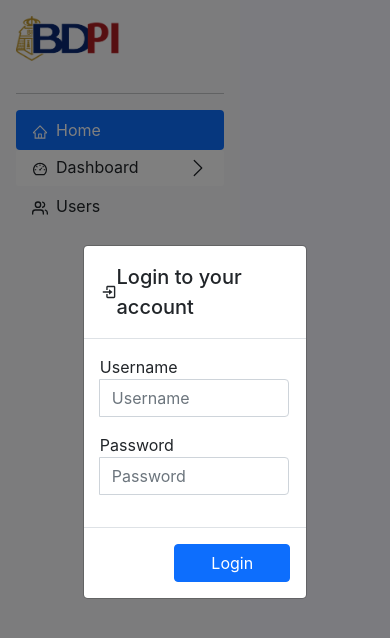
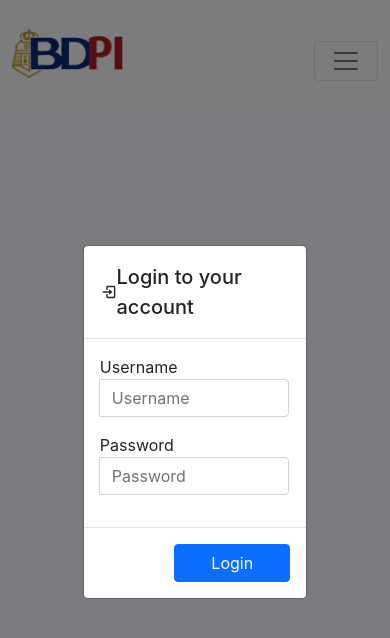
Before and after one commit to bryanlontoc06/banking_web_app, a React (Create React App) app: page /profile in a window 390 px wide. Shown: the top 638 px of the page. Built offline with nearby package versions, Linux system fonts and the light colour scheme.

Commit message:
Feature/responsiveness (#27)
* - mobile responsiveness done

* - fix responsiveness

```diff
--- a/package.json
+++ b/package.json
@@ -3,6 +3,7 @@
   "version": "0.1.0",
   "private": true,
   "dependencies": {
+    "@material-ui/core": "^4.12.3",
     "@testing-library/jest-dom": "^5.14.1",
     "@testing-library/react": "^11.2.7",
     "@testing-library/user-event": "^12.8.3",
--- a/src/App.js
+++ b/src/App.js
@@ -1,7 +1,6 @@
 import './App.css'
 import Layout from './components/Layout';
 import AppProvider from './components/Global/AppContext'
-
 
 function App() {
   return (
--- a/src/components/Layout/hooks.js
+++ b/src/components/Layout/hooks.js
@@ -1,10 +1,12 @@
 import {useState} from 'react'
 import useSessionStorage from './useSessionStorage'
 import useLocalStorage from '../Users/useLocalStorage';
+import useMediaQuery from '@material-ui/core/useMediaQuery'
 
 
 const useHooks = () => {
 
+    const matchesMD = useMediaQuery('(min-width: 768px)')
     const [usernameInput, setUsernameInput] = useState('')
     const [passwordInput, setPasswordInput] = useState('')
     const [selected, setSelected] = useSessionStorage('selectedMenu', '');
@@ -80,7 +82,8 @@ const useHooks = () => {
         historiesSelected,
         handleSelectedMenu,
         handleCheckUser,
-        handleLogout
+        handleLogout,
+        matchesMD
     }
 }
 
--- a/src/components/Layout/index.js
+++ b/src/components/Layout/index.js
@@ -23,6 +23,12 @@ import LinkComponent from './LinkComponent';
 import LoginModalComponent from './LoginComponent';
 import UserSectionComponent from './UserSectionComponent';
 
+// React Bootstrap
+import Navbar from 'react-bootstrap/Navbar'
+import Container from 'react-bootstrap/Container'
+import Nav from 'react-bootstrap/Nav'
+import NavDropdown from 'react-bootstrap/NavDropdown'
+
 
 
 const Index = () => {
@@ -39,13 +45,15 @@ const Index = () => {
         historiesSelected,
         handleSelectedMenu,
         handleCheckUser,
-        handleLogout
+        handleLogout,
+        matchesMD
     } = useHooks();
 
 
     return (
         <>
             <Router>
+                {matchesMD ?
             <div className="side-bar d-flex flex-column flex-shrink-0 p-3 bg-light" styled={{width: '280px'}}>
                 <a href="/" onClick={() => handleSelectedMenu(0)} className="d-flex align-items-center mb-3 mb-md-0 me-md-auto link-dark text-decoration-none">
                     <span className="fs-4"><img src={bankLogo} style={{width: '50%'}} alt="Bank Logo"/></span>
@@ -131,6 +139,38 @@ const Index = () => {
                     handleLogout={handleLogout}
                 />}
         </div>
+         :
+        <Navbar bg="light" expand="lg">
+            <Container>
+                <Navbar.Brand href="/">
+                    <a href="/" onClick={() => handleSelectedMenu(0)} className="d-flex align-items-center mb-3 mb-md-0 me-md-auto link-dark text-decoration-none">
+                        <span className="fs-4"><img src={bankLogo} style={{width: '50%'}} alt="Bank Logo"/></span>
+                    </a>
+                </Navbar.Brand>
+                <Navbar.Toggle aria-controls="basic-navbar-nav" />
+                <Navbar.Collapse id="basic-navbar-nav">
+                <Nav className="me-auto">
+                    <Nav.Link href="/">Home</Nav.Link>
+                    <NavDropdown title="Dashboard" id="basic-nav-dropdown">
+                    <NavDropdown.Item href="/dashboard/withdrawals">Withdrawals</NavDropdown.Item>
+                    <NavDropdown.Item href="/dashboard/deposits">Deposits</NavDropdown.Item>
+                    <NavDropdown.Item href="/dashboard/transfers">Transfers</NavDropdown.Item>
+                    </NavDropdown>
+                    <Nav.Link href="/users">Users</Nav.Link>
+                    <NavDropdown.Divider />
+                    {isAdmin &&<UserSectionComponent
+                    loginAccount={loginAccount}
+                    handleSelectedMenu={handleSelectedMenu}
+                    handleLogout={handleLogout}
+                    />}
+                </Nav>
+                </Navbar.Collapse>
+            </Container>
+        </Navbar> }
+
+
+
+
 
         <Switch>
             {isAdmin &&
@@ -157,6 +197,8 @@ const Index = () => {
             }
         </Switch>
 
+
+
             {/* Login Modals */}
             <LoginModalComponent
                 isAdmin={isAdmin}
--- a/src/components/Layout/style.css
+++ b/src/components/Layout/style.css
@@ -1,7 +1,20 @@
+div#root {
+    display: flex;
+    flex-direction: column;
+
+}
+
+@media (min-width: 768px) {
+    div#root {
+        flex-direction: unset;
+    }
+}
+
 .side-bar {
     width: 15rem;
     height: 100vh;
 }
+
 
 .nav-link {
     display: flex;
@@ -84,3 +97,18 @@ input.login.form-control {
     display: flex;
     justify-content: center;
 }
+
+
+a.navbar-brand {
+    width: 14rem;
+}
+
+button.navbar-toggler {
+    width: 4rem;
+}
+
+@media (min-width: 576px) {
+    .container, .container-sm {
+        max-width: unset;
+    }
+}
--- a/src/components/Users/index.js
+++ b/src/components/Users/index.js
@@ -64,7 +64,7 @@ const Index = () => {
                 handleFunction = {handleGenerateAccountNo}
                 iconName = {<PersonPlus/>}
                 btnDescription = {" Add Client"}
-                btnClass= {"btn btn-primary"}
+                btnClass= {"btn btn-primary add-user-btn"}
                 dbsToggle={"modal"}
                 dbsTarget={"#exampleModal"}
             />
--- a/src/components/Users/style.css
+++ b/src/components/Users/style.css
@@ -142,3 +142,23 @@ div#contained-modal-title-vcenter {
 .modal-close-btn {
     font-size: 1rem;
 }
+
+table.table {
+    overflow-x: auto;
+    display: block;
+}
+@media (min-width: 768px) {
+    table.table {
+        overflow-x: auto;
+        display: block;
+    }
+}
+@media (min-width: 1024px) {
+    table.table {
+        display: inline-table;
+    }
+}
+
+.add-user-btn {
+    width: 9rem;
+}
```
Also changed, not shown: 1 other file (tests, documents, lock files or other folders).
